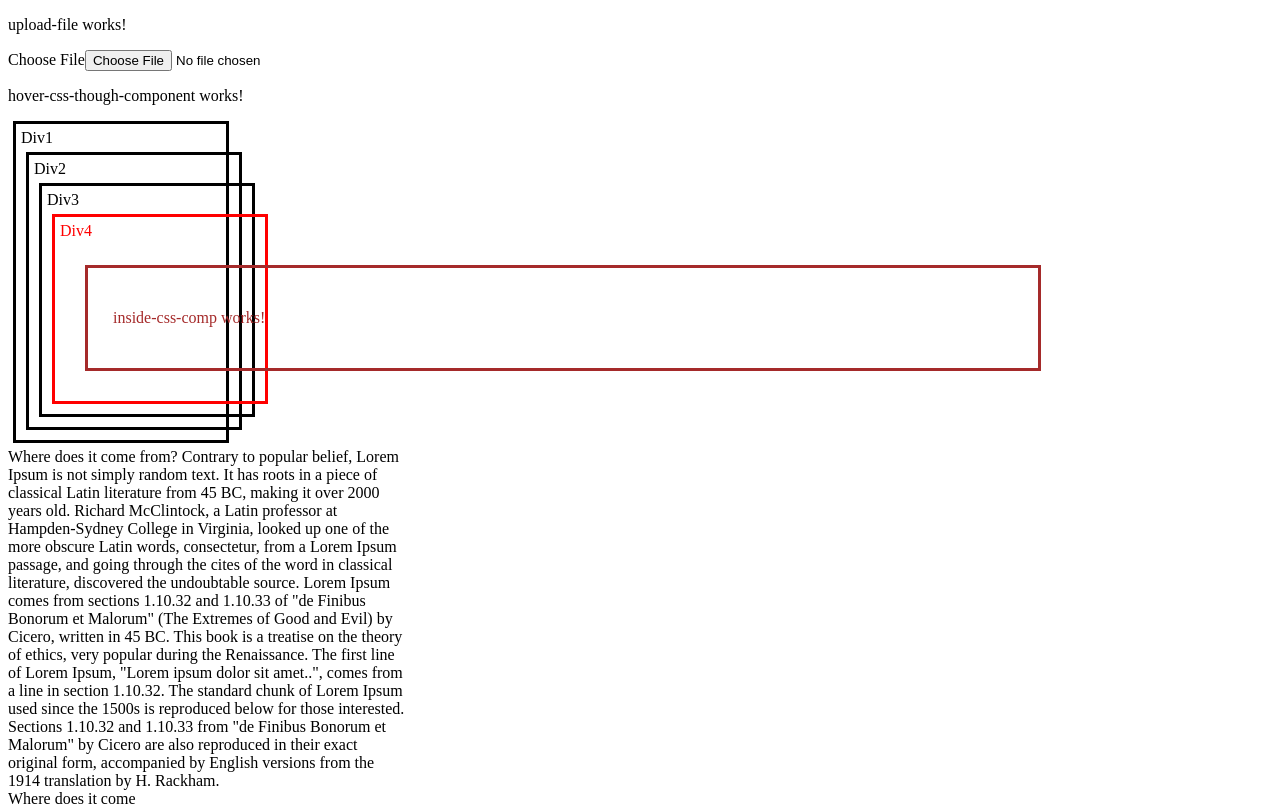
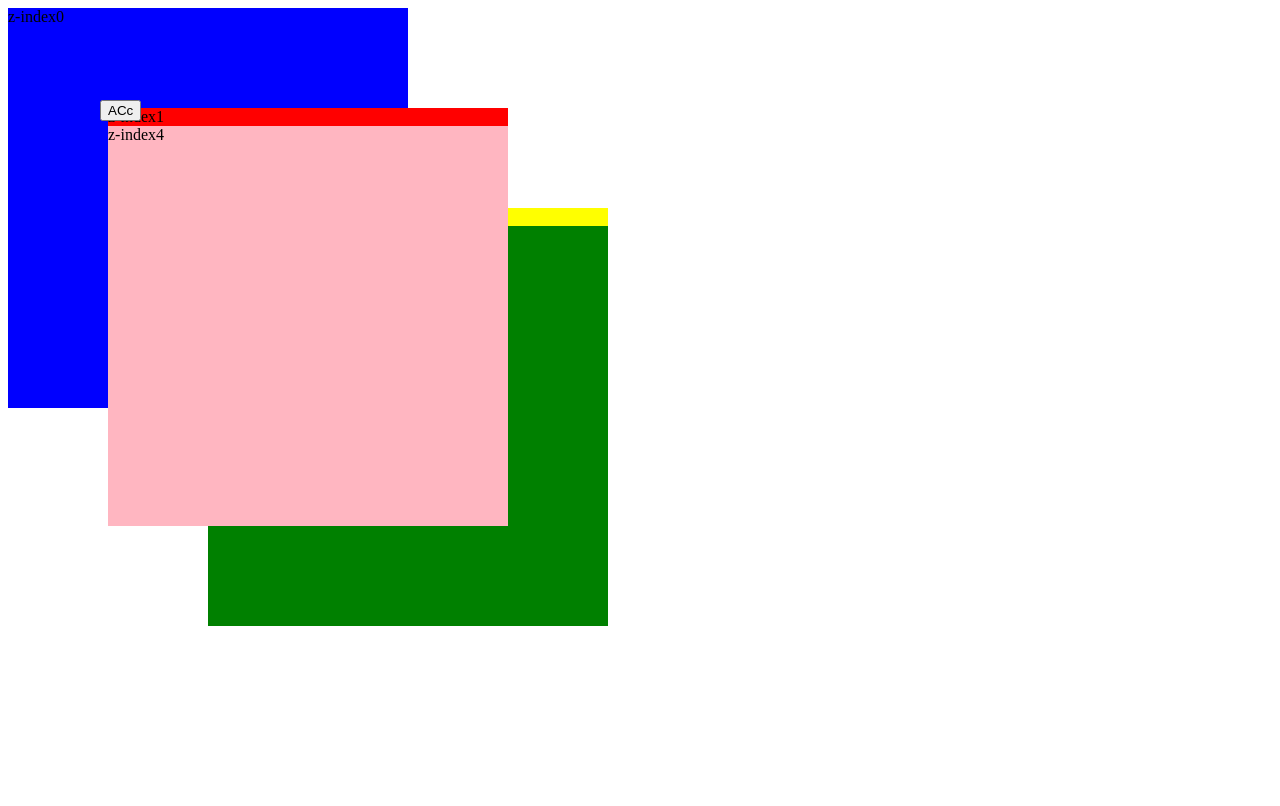
Before and after one commit to ThanhChungNguyen/my-app, an Angular app: page / in a window 1280 px wide. Shown: the top 806 px of the page. Built offline with nearby package versions, Linux system fonts and the light colour scheme.

Commit message:
changing zindex by code

```diff
--- a/src/app/app.component.html
+++ b/src/app/app.component.html
@@ -1,4 +1,5 @@
-<app-upload-file></app-upload-file>
+<!-- <app-upload-file></app-upload-file>
 <app-hover-css-though-component></app-hover-css-though-component>
 <app-scroll-component></app-scroll-component>
-<app-list-style-type></app-list-style-type>
+<app-list-style-type></app-list-style-type> -->
+<app-z-index></app-z-index>
--- a/src/app/app.module.ts
+++ b/src/app/app.module.ts
@@ -7,6 +7,7 @@ import { HoverCssThoughComponentComponent } from './hover-css-though-component/h
 import { InsideCssCompComponent } from './inside-css-comp/inside-css-comp.component';
 import { ScrollComponentComponent } from './scroll-component/scroll-component.component';
 import { ListStyleTypeComponent } from './list-style-type/list-style-type.component';
+import { ZIndexComponent } from './z-index/z-index.component';
 
 @NgModule({
   declarations: [
@@ -15,7 +16,8 @@ import { ListStyleTypeComponent } from './list-style-type/list-style-type.compon
     HoverCssThoughComponentComponent,
     InsideCssCompComponent,
     ScrollComponentComponent,
-    ListStyleTypeComponent
+    ListStyleTypeComponent,
+    ZIndexComponent
   ],
   imports: [
     BrowserModule
--- /dev/null
+++ b/src/app/z-index/z-index.component.css
@@ -0,0 +1,47 @@
+.z-index0, .z-index1, .z-index2, .z-index3, .z-index4 {
+    height: 400px;
+    width: 400px;
+}
+
+.z-index0 {
+    background-color: blue;
+    position: absolute;
+    z-index: 10;
+}
+
+.z-index1 {
+    background-color: red;
+    position: absolute;
+    top: 100px;
+    left: 100px;
+    z-index: 20;
+}
+
+.z-index2 {
+    background-color: yellow;
+    position: absolute;
+    top: 200px;
+    left: 200px;
+    z-index: 15;
+}
+
+.z-index3 {
+    background-color: green;
+    position: absolute;
+    z-index: 30;
+}
+
+.z-index4 {
+    background-color: lightpink;
+    position: absolute;
+}
+
+.buttom-z-index {
+    position: absolute;
+    top: 100px;
+    left: 100px;
+    z-index: 100;
+}
+.z-index-top {
+    z-index: auto;
+}
--- /dev/null
+++ b/src/app/z-index/z-index.component.html
@@ -0,0 +1,17 @@
+<div class="z-index0">
+    z-index0
+    <div class="z-index1">
+        z-index1
+        <div class="z-index4">
+            z-index4
+        </div>
+    </div>
+    <div class="z-index2" [class.z-index-top]="openModal">
+        z-index2
+        <div class="z-index3" >
+            z-index3
+        </div>
+    </div>
+</div>
+
+<button class="buttom-z-index" type="button" (click)="changeZIndex()">ACc</button>
--- /dev/null
+++ b/src/app/z-index/z-index.component.ts
@@ -0,0 +1,20 @@
+import { Component, OnInit } from '@angular/core';
+
+@Component({
+  selector: 'app-z-index',
+  templateUrl: './z-index.component.html',
+  styleUrls: ['./z-index.component.css']
+})
+export class ZIndexComponent implements OnInit {
+
+  constructor() { }
+  openModal = false;
+  ngOnInit(): void {
+  }
+
+  public changeZIndex() : void {
+    this.openModal = true;
+    alert(this.openModal);
+  }
+
+}
```
